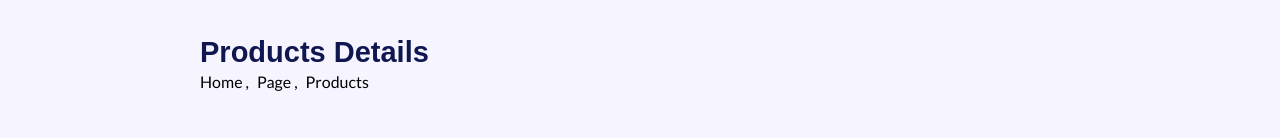
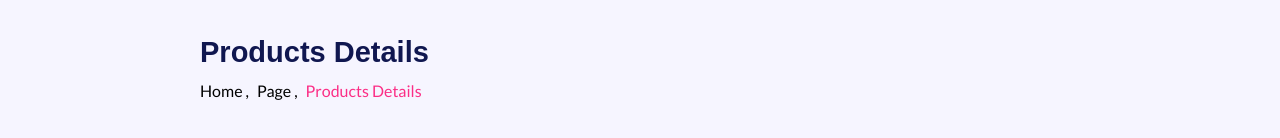
Before and after one commit to madiha-ansari/ui-ux-hackthon-2, a Next.js app: page /products in a window 1280 px wide. Shown: the part 288-426 px from the top of the page. Built offline with nearby package versions, Linux system fonts and the light colour scheme.

Commit message:
setting completed

```diff
--- a/src/app/Components/ProDetails.tsx
+++ b/src/app/Components/ProDetails.tsx
@@ -6,10 +6,10 @@
             <div className='h-[286] w-[1920] bg-[#F6F5FF] py-[140px] px-[200px]'>
                 <h1 className='h-[36px] w-[256px] font-JosefinSans text-[29px] text-[#101750] font-semibold text-3xl'> Products Details</h1>
 
-                <div className='flex gap-2'>
-                    <div><p>Home ,</p></div>
-                    <div><p>Page ,</p></div>
-                    <div><p>Products</p></div>
+                <div className='flex gap-2 py-[9px]'>
+                    <div><p className='text-[16px] font-light text-[#000000]'>Home ,</p></div>
+                    <div><p className='text-[16px] font-light text-[#000000]'>Page ,</p></div>
+                    <div><p className='text-[#FB2E86]'>Products Details</p></div>
                 </div>
             </div>
 
```
